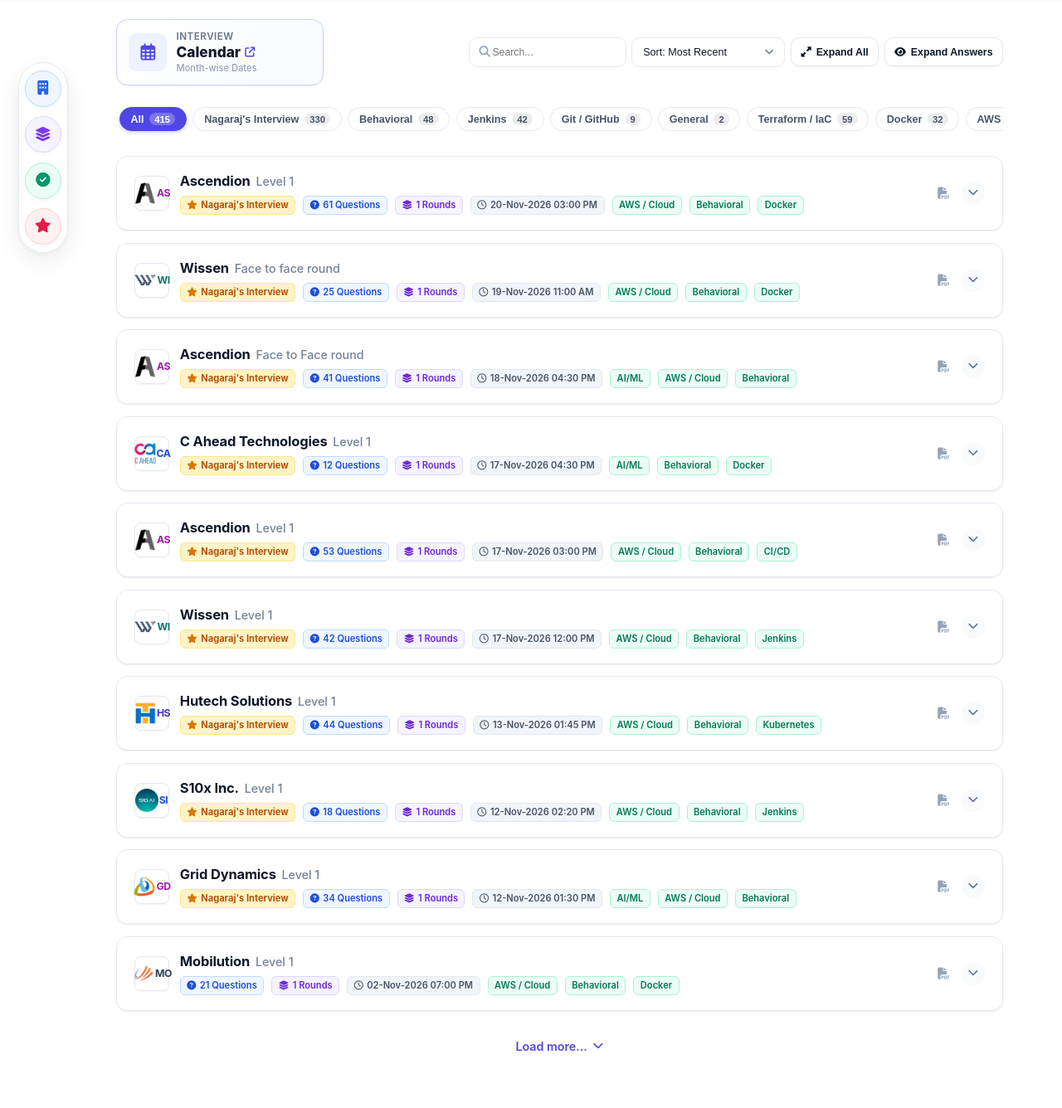
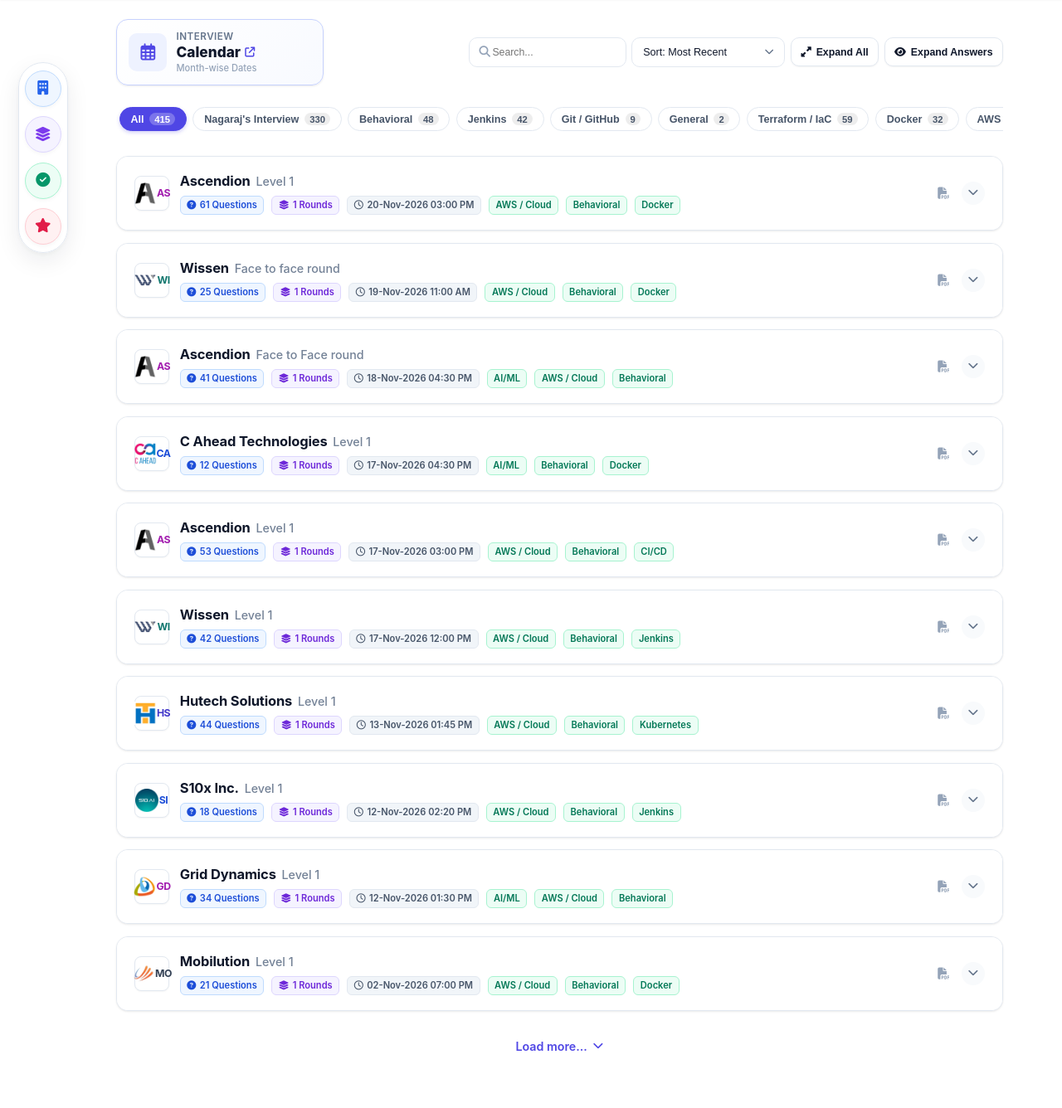
Before and after one commit to nagaraj602/devops-hub-app-with-interview-quest, a FastAPI app: page /question-bank in a window 1280 px wide. Shown: the part 65-1401 px from the top of the page at 83% size. Run offline with FastAPI, Linux system fonts and the light colour scheme; some libraries are stand-ins or nearby versions.

Commit message:
fix(ui): remove Nagaraj's Interview label from company cards

```diff
--- a/app/services/question_bank_service.py
+++ b/app/services/question_bank_service.py
@@ -273,8 +273,6 @@ class QuestionBankService:
 
             current_round_questions.append(q_entry)
             current_round_categories.add(norm_cat)
-            if is_nagaraj:
-                current_round_categories.add("Nagaraj's Interview")
 
             current_q_text = ""
             current_answer_lines = []
--- a/app/templates/partials/company_cards.html
+++ b/app/templates/partials/company_cards.html
@@ -43,12 +43,6 @@
           {% endif %}
         </div>
         <div class="company-meta-tags">
-          {% if company.is_nagaraj_interview %}
-          <!-- Special Marker Badge for Nagaraj's Interview -->
-          <span class="badge" style="background:#fef3c7; color:#b45309; border:1px solid #fde68a; font-weight:700;">
-            <i class="fa-solid fa-star" style="color:#d97706;"></i> Nagaraj's Interview
-          </span>
-          {% endif %}
           <!-- Total Questions -->
           <span class="badge badge-blue">
             <i class="fa-solid fa-circle-question"></i>
```
